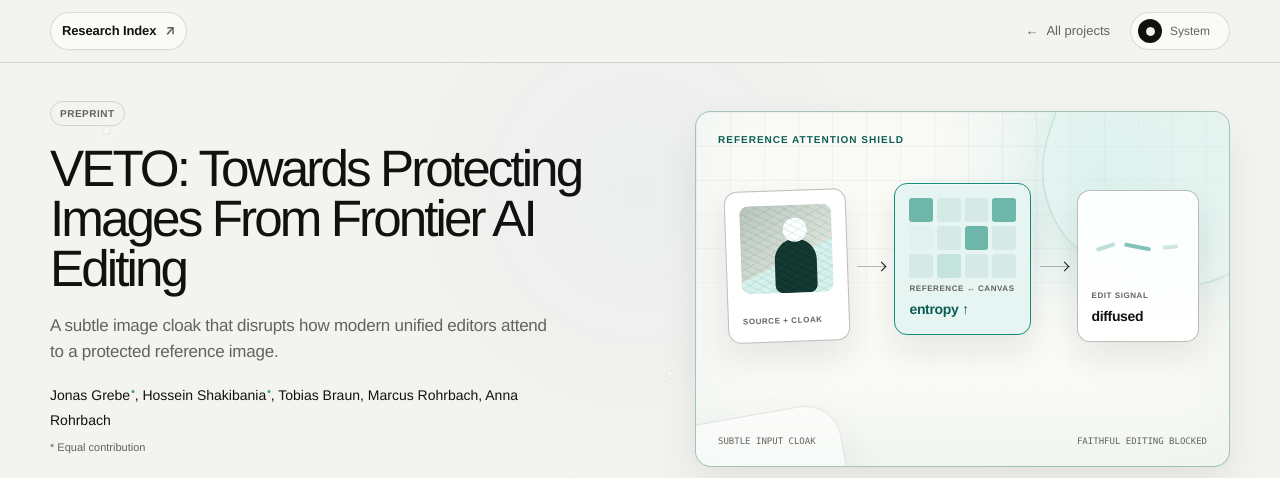
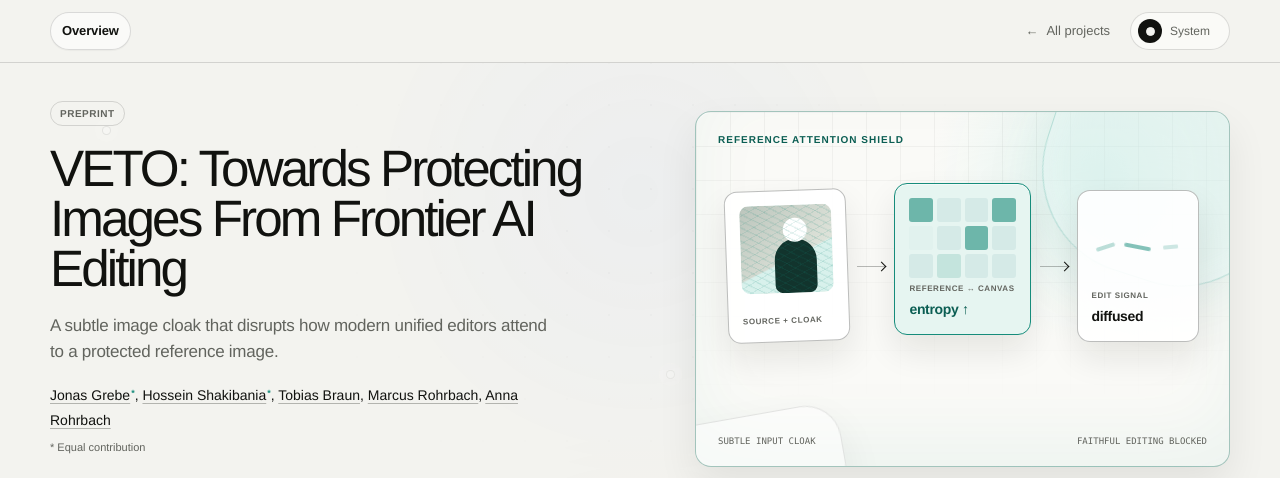
Before and after one commit to jonasgrebe/research, a Next.js app: page /projects/veto in a window 1280 px wide. Shown: the top 478 px of the page. Built offline with nearby package versions, Linux system fonts and the light colour scheme; no server answers.

Commit message:
Update authors and overview branding

```diff
--- a/app/components.tsx
+++ b/app/components.tsx
@@ -1,13 +1,42 @@
 import Link from "next/link";
 import type { Project } from "@/data/projects";
 import { ThemeToggle } from "./theme-toggle";
+
+const verifiedScholarProfiles: Record<string, string> = {
+  "Anna Rohrbach":
+    "https://scholar.google.com/citations?user=GHpxNQIAAAAJ&hl=en",
+  "Hossein Shakibania":
+    "https://scholar.google.com/citations?user=huveR90AAAAJ",
+  "Marcus Rohrbach":
+    "https://scholar.google.com/citations?user=3kDtybgAAAAJ&hl=en",
+};
+
+const scholarSearchAliases: Record<string, string> = {
+  "Jonas Grebe": "Jonas Henry Grebe",
+};
+
+function googleScholarUrl(authorName: string) {
+  const profile = verifiedScholarProfiles[authorName];
+
+  if (profile) {
+    return profile;
+  }
+
+  const searchName = scholarSearchAliases[authorName] ?? authorName;
+  const query = new URLSearchParams({
+    view_op: "search_authors",
+    mauthors: searchName,
+  });
+
+  return `https://scholar.google.com/citations?${query.toString()}`;
+}
 
 export function SiteHeader() {
   return (
     <header className="site-header">
       <div className="header-inner">
         <Link className="site-wordmark" href="/" aria-label="Back to all projects">
-          Research Index
+          Overview
         </Link>
         <div className="header-actions">
           <Link className="back-link" href="/">
@@ -94,11 +123,14 @@ export function AuthorList({ project }: { project: Project }) {
       <p className="author-list">
         {project.authors.map((author, index) => (
           <span key={author.name}>
-            {author.href ? (
-              <a href={author.href}>{author.name}</a>
-            ) : (
-              author.name
-            )}
+            <a
+              href={author.href ?? googleScholarUrl(author.name)}
+              target="_blank"
+              rel="noreferrer"
+              aria-label={`View ${author.name} on Google Scholar`}
+            >
+              {author.name}
+            </a>
             {author.equalContribution ? (
               <sup aria-label="equal contribution">*</sup>
             ) : null}
--- a/app/globals.css
+++ b/app/globals.css
@@ -185,25 +185,11 @@ button {
     box-shadow 160ms ease;
 }
 
-.site-wordmark::after {
-  content: "↗";
-  color: var(--muted);
-  font-size: 13px;
-  transition:
-    color 160ms ease,
-    transform 160ms ease;
-}
-
 .site-wordmark:hover {
   transform: translateY(-1px);
   border-color: color-mix(in srgb, var(--text) 34%, var(--line));
   background: var(--surface-raised);
   box-shadow: 0 7px 18px rgba(17, 18, 15, 0.08);
-}
-
-.site-wordmark:hover::after {
-  color: var(--text);
-  transform: translate(2px, -2px);
 }
 
 .site-wordmark:active {
@@ -397,6 +383,7 @@ button {
 .resource-link:focus-visible,
 .back-link:focus-visible,
 .copy-button:focus-visible,
+.author-list a:focus-visible,
 .site-wordmark:focus-visible {
   outline: 3px solid
     color-mix(in srgb, var(--accent, var(--cobalt)) 58%, transparent);
@@ -1135,6 +1122,22 @@ button {
   color: var(--accent);
   font-size: 9px;
   font-weight: 750;
+}
+
+.author-list a {
+  color: inherit;
+  text-decoration: underline;
+  text-decoration-color: color-mix(in srgb, var(--muted) 44%, transparent);
+  text-decoration-thickness: 1px;
+  text-underline-offset: 3px;
+  transition:
+    color 160ms ease,
+    text-decoration-color 160ms ease;
+}
+
+.author-list a:hover {
+  color: var(--accent);
+  text-decoration-color: currentColor;
 }
 
 .author-note {
--- a/app/layout.tsx
+++ b/app/layout.tsx
@@ -8,31 +8,31 @@ const absoluteSiteUrl = siteUrl.endsWith("/") ? siteUrl : `${siteUrl}/`;
 export const metadata: Metadata = {
   metadataBase: new URL(absoluteSiteUrl),
   title: {
-    default: "Research Index",
-    template: "%s · Research Index",
+    default: "Overview",
+    template: "%s · Overview",
   },
-  description: "A compact index of research projects.",
+  description: "A compact overview of research projects.",
   icons: {
     icon: "/favicon.svg",
     shortcut: "/favicon.svg",
   },
   openGraph: {
-    title: "Research Index",
-    description: "A compact index of research projects.",
+    title: "Overview",
+    description: "A compact overview of research projects.",
     type: "website",
     images: [
       {
         url: new URL("og.png", absoluteSiteUrl),
         width: 1200,
         height: 630,
-        alt: "Research Index — selected work from 2026",
+        alt: "Overview — selected work from 2026",
       },
     ],
   },
   twitter: {
     card: "summary_large_image",
-    title: "Research Index",
-    description: "A compact index of research projects.",
+    title: "Overview",
+    description: "A compact overview of research projects.",
     images: [new URL("og.png", absoluteSiteUrl)],
   },
 };
--- a/app/not-found.tsx
+++ b/app/not-found.tsx
@@ -7,7 +7,7 @@ export default function NotFound() {
       <header className="site-header">
         <div className="header-inner">
           <Link className="site-wordmark" href="/">
-            Research Index
+            Overview
           </Link>
           <ThemeToggle />
         </div>
--- a/app/page.tsx
+++ b/app/page.tsx
@@ -13,7 +13,7 @@ export default function Home() {
             href="/"
             aria-label="Back to all projects"
           >
-            Research Index
+            Overview
           </Link>
           <ThemeToggle />
         </div>
@@ -44,7 +44,7 @@ export default function Home() {
       </main>
 
       <footer className="site-footer">
-        <span>Research Index</span>
+        <span>Overview</span>
         <span>2026 · {String(projects.length).padStart(2, "0")} projects</span>
       </footer>
     </>
--- a/app/projects/[slug]/page.tsx
+++ b/app/projects/[slug]/page.tsx
@@ -157,7 +157,7 @@ export default async function ProjectPage({
         ) : null}
       </main>
       <footer className="site-footer">
-        <Link href="/">Research Index</Link>
+        <Link href="/">Overview</Link>
         <span>{project.conference ?? project.status}</span>
       </footer>
     </div>
--- a/data/projects.ts
+++ b/data/projects.ts
@@ -218,8 +218,8 @@ export const projects: Project[] = [
     location: "Seoul, South Korea",
     acceptanceType: "Spotlight",
     authors: [
-      { name: "Jonas Henry Grebe" },
-      { name: "Tobias Braun" },
+      { name: "Jonas Henry Grebe", equalContribution: true },
+      { name: "Tobias Braun", equalContribution: true },
       { name: "Anna Rohrbach" },
       { name: "Marcus Rohrbach" },
     ],
@@ -388,8 +388,8 @@ export const projects: Project[] = [
     year: 2026,
     status: "Preprint",
     authors: [
-      { name: "Tobias Braun" },
-      { name: "Jonas Henry Grebe" },
+      { name: "Tobias Braun", equalContribution: true },
+      { name: "Jonas Henry Grebe", equalContribution: true },
       { name: "Hossein Shakibania" },
       { name: "Anna Rohrbach" },
       { name: "Marcus Rohrbach" },
```
Also changed, not shown: public/og.png, 1 other file (tests, documents, lock files or other folders).
